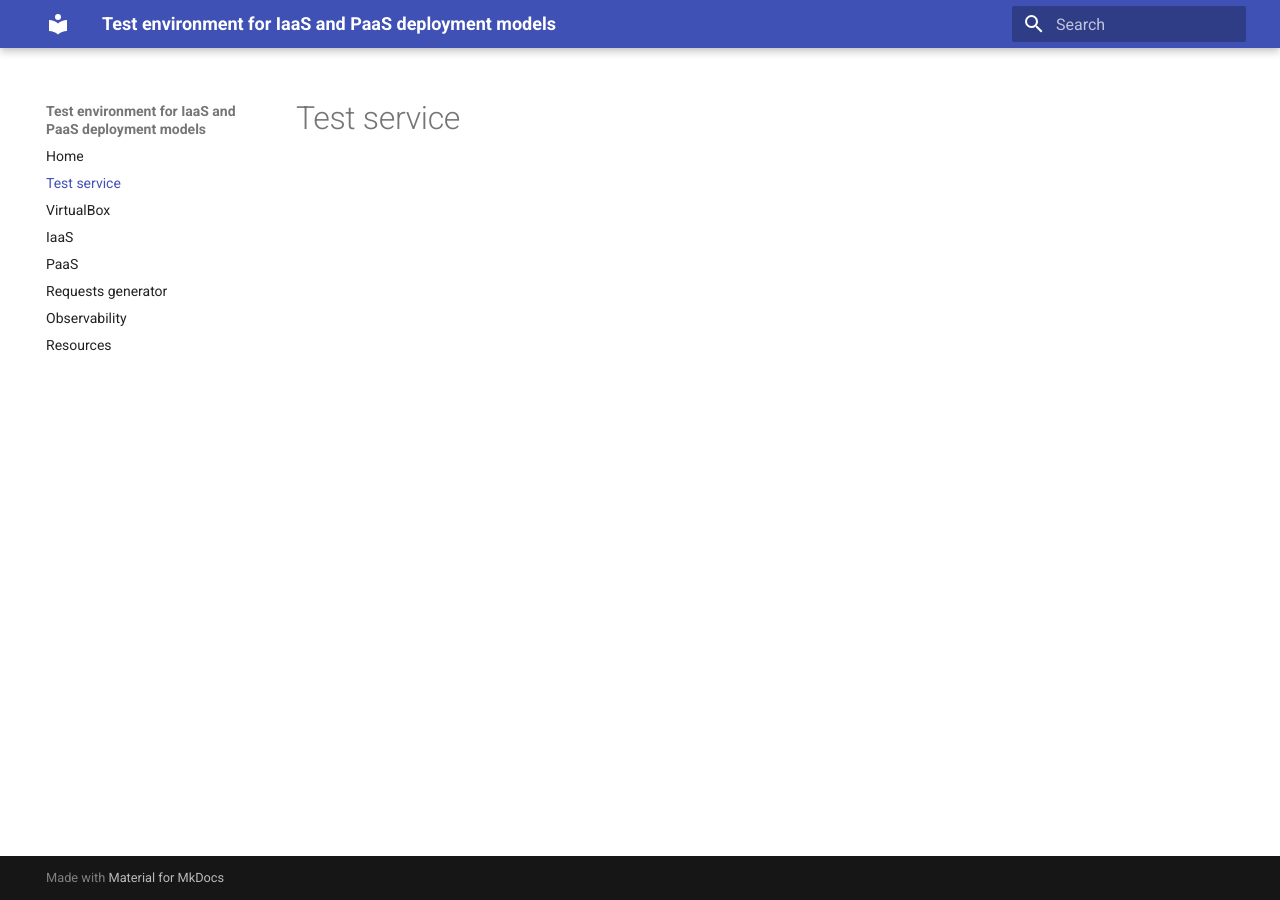
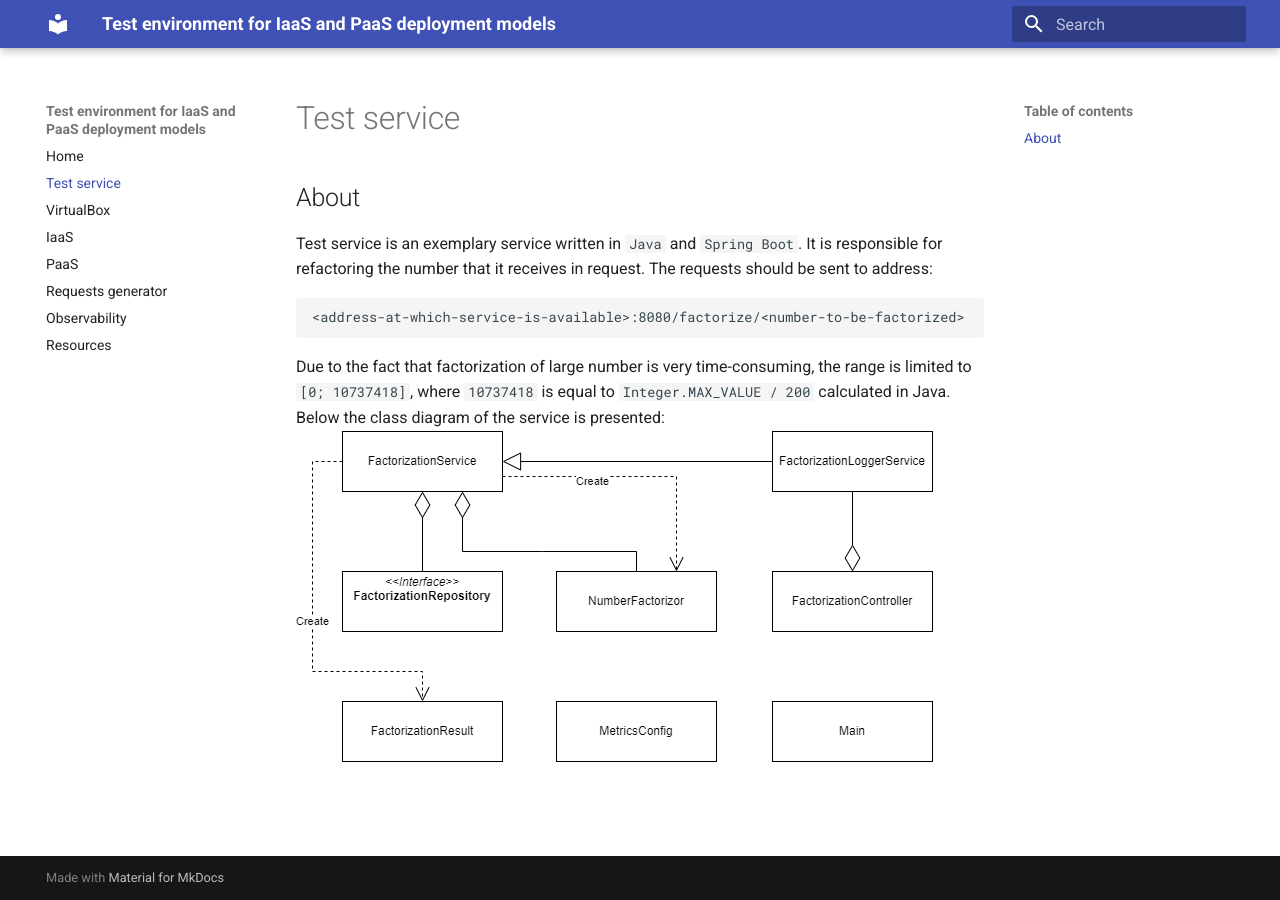
Before and after one commit to WasilewM/23Z-INZ, an MkDocs documentation site: the page built from docs/docs/server_app/test_service.md, in a window 1280 px wide. Built offline with MkDocs 1.6.1 and Material for MkDocs 9.7.7, drawn with Linux system fonts in a browser that asks for light colours.

Commit message:
Add section about test service to docs

````diff
--- a/docs/docs/server_app/test_service.md
+++ b/docs/docs/server_app/test_service.md
@@ -1 +1,10 @@
 # Test service
+
+## About
+Test service is an exemplary service written in `Java` and `Spring Boot`. It is responsible for refactoring the number that it receives in request. The requests should be sent to address:
+```shell
+<address-at-which-service-is-available>:8080/factorize/<number-to-be-factorized>
+```
+Due to the fact that factorization of large number is very time-consuming, the range is limited to `[0; 10737418]`, where `10737418` is equal to `Integer.MAX_VALUE / 200` calculated in Java.
+Below the class diagram of the service is presented:
+![](./img/class_diagram-01.png)
````
Also changed, not shown: docs/docs/server_app/img/class_diagram-01.png (added).
